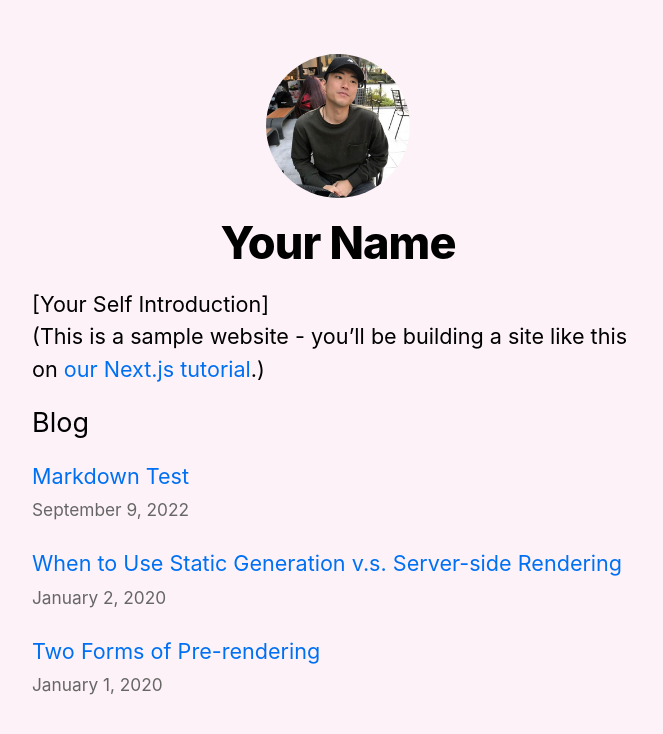
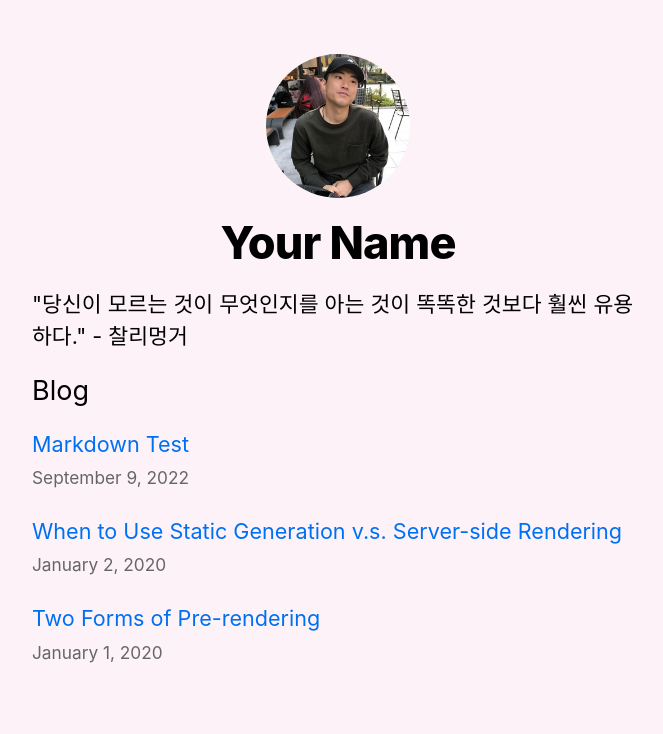
Before and after one commit to peanudge/peanut-vercel-blog, a Next.js app: page / in a window 1280 px wide. Shown: the top 734 px of the page, without its empty margins (302-965 px from the left). Built offline with nearby package versions, Linux system fonts and the light colour scheme.

Commit message:
:speech_balloon: Update profile text

```diff
--- a/pages/index.jsx
+++ b/pages/index.jsx
@@ -14,7 +14,7 @@
     },
   };
 }
-
+const description = '"당신이 모르는 것이 무엇인지를 아는 것이 똑똑한 것보다 훨씬 유용하다." - 찰리멍거';
 export default function Home({ allPostsData = [] }) {
   return (
     <Layout home>
@@ -22,12 +22,8 @@
         <title>{siteTitle}</title>
       </Head>
       <section className={utilStyles.headingMd}>
-        <p>[Your Self Introduction]</p>
         <p>
-          (This is a sample website - you’ll be building a site like this on
-          {' '}
-          <a href="https://nextjs.org/learn">our Next.js tutorial</a>
-          .)
+          {description}
         </p>
       </section>
       <section className={`${utilStyles.headingMd} ${utilStyles.padding1px}`}>
```
